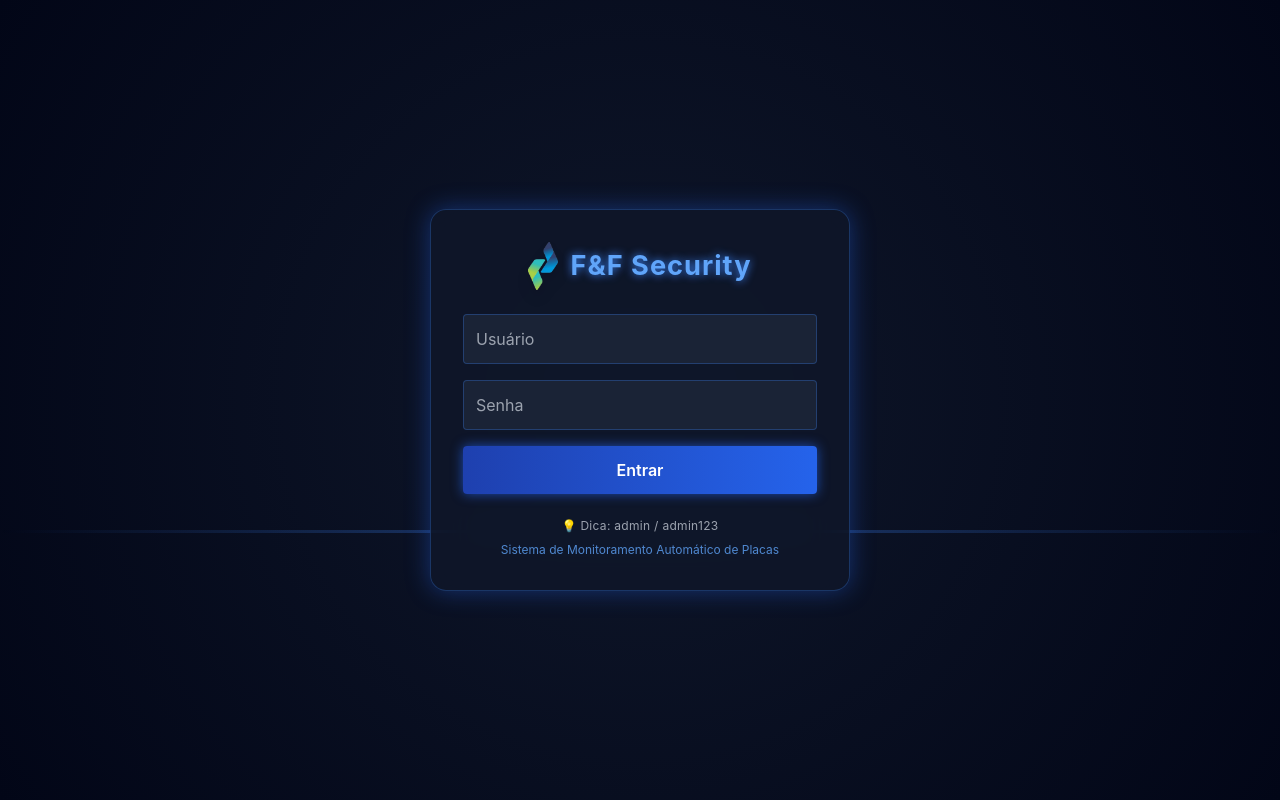
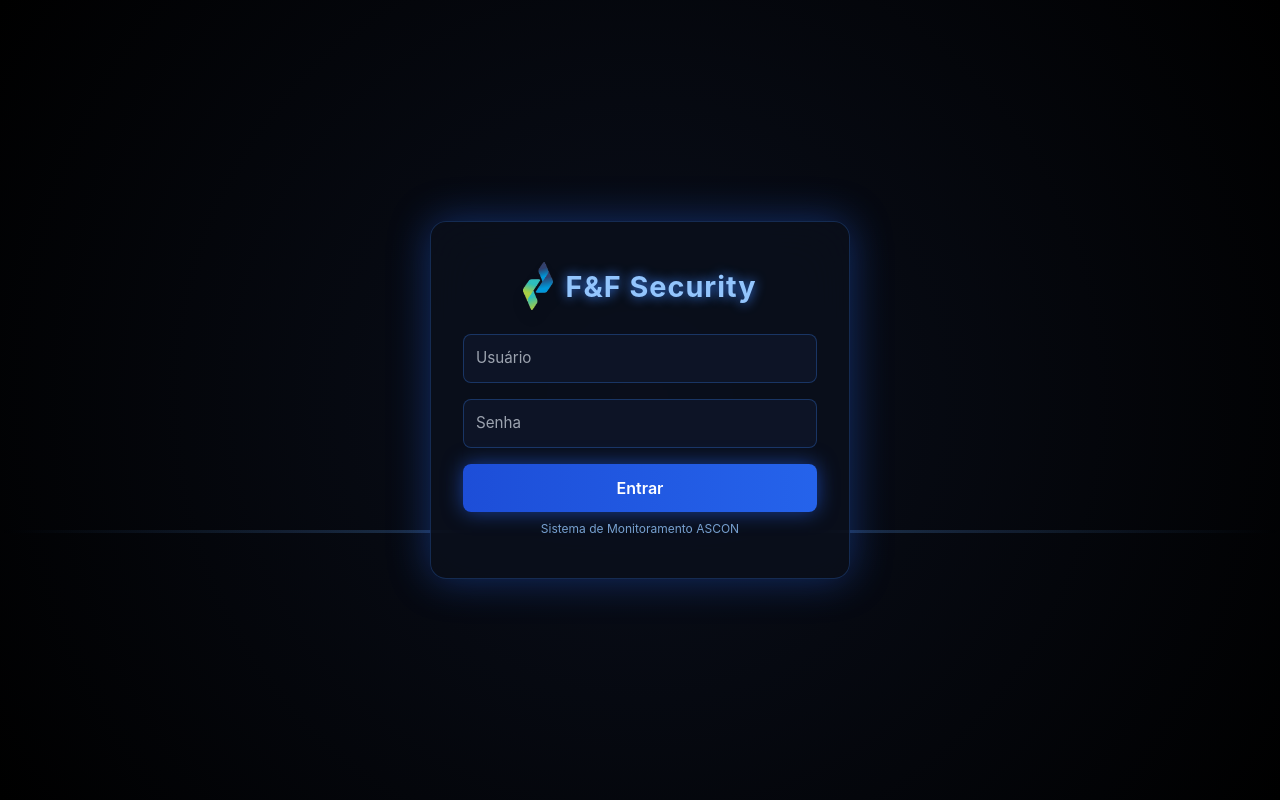
Before and after one commit to Lucas78x/LPR-Dashboard, a FastAPI app: page /login in a window 1280 px wide. Run offline with FastAPI, Linux system fonts and the light colour scheme; some libraries are stand-ins or nearby versions.

Commit message:
Add files via upload

```diff
--- a/templates/login.html
+++ b/templates/login.html
@@ -2,77 +2,102 @@
 <html lang="pt-br" class="h-full">
 <head>
   <meta charset="UTF-8" />
-  <title>Login • LPR Dashboard</title>
+  <title>Login • F&F Security</title>
+  <meta name="viewport" content="width=device-width, initial-scale=1" />
   <script src="https://cdn.tailwindcss.com"></script>
   <script src="https://cdn.jsdelivr.net/npm/tsparticles@3/tsparticles.bundle.min.js"></script>
+
   <style>
     html, body {
       height: 100%;
       overflow: hidden;
-      background: radial-gradient(circle at center, #0f172a 0%, #020617 100%);
+      background: radial-gradient(circle at center, #0a0f1c 0%, #000 100%);
       color: white;
       font-family: 'Inter', sans-serif;
     }
+
     #tsparticles { position: fixed; inset: 0; z-index: 0; }
+
     .login-box {
       position: relative;
       z-index: 10;
       width: 100%;
       max-width: 420px;
-      padding: 2rem;
+      padding: 2.5rem 2rem;
       border-radius: 1rem;
-      background: rgba(15, 23, 42, 0.8);
-      backdrop-filter: blur(20px);
-      border: 1px solid rgba(59, 130, 246, 0.3);
-      box-shadow: 0 0 25px rgba(37, 99, 235, 0.4);
-      animation: fadeIn 1.2s ease forwards;
+      background: rgba(10, 15, 28, 0.8);
+      backdrop-filter: blur(25px);
+      border: 1px solid rgba(59, 130, 246, 0.25);
+      box-shadow: 0 0 40px rgba(37, 99, 235, 0.4);
+      animation: fadeIn 1.3s ease forwards;
     }
+
     @keyframes fadeIn {
-      from { opacity: 0; transform: translateY(30px); }
+      from { opacity: 0; transform: translateY(40px); }
       to { opacity: 1; transform: translateY(0); }
     }
+
     .login-title {
-      font-size: 1.7rem;
+      font-size: 1.8rem;
       font-weight: 700;
+      color: #93c5fd;
       letter-spacing: 1px;
-      color: #60a5fa;
-      text-shadow: 0 0 8px #3b82f6;
+      text-shadow: 0 0 12px #3b82f6;
     }
+
     .scanner-line {
       position: fixed;
       top: -100px;
       left: 0;
       width: 100%;
       height: 3px;
-      background: linear-gradient(90deg, transparent, #3b82f6, transparent);
+      background: linear-gradient(90deg, transparent, #60a5fa, transparent);
       animation: scan 4s linear infinite;
       z-index: 1;
-      opacity: 0.4;
+      opacity: 0.35;
     }
+
     @keyframes scan {
       0% { top: -100px; }
       50% { top: 100%; }
       100% { top: -100px; }
     }
-    .btn-glow {
-      background: linear-gradient(90deg, #1e40af, #2563eb);
-      box-shadow: 0 0 12px rgba(37,99,235,0.7);
+
+    .input-glow {
+      background: rgba(15, 23, 42, 0.85);
+      border: 1px solid rgba(59,130,246,0.3);
+      color: #e5e7eb;
+      font-size: 0.95rem;
+      border-radius: 8px;
       transition: 0.3s;
     }
+
+    .input-glow:focus {
+      border-color: #3b82f6;
+      box-shadow: 0 0 15px rgba(59,130,246,0.6);
+      outline: none;
+      background: rgba(15, 23, 42, 0.95);
+    }
+
+    .btn-glow {
+      background: linear-gradient(90deg, #1d4ed8, #2563eb);
+      color: white;
+      font-weight: 600;
+      border-radius: 8px;
+      box-shadow: 0 0 20px rgba(37,99,235,0.6);
+      transition: all 0.25s ease;
+    }
+
     .btn-glow:hover {
-      box-shadow: 0 0 25px rgba(37,99,235,1);
+      box-shadow: 0 0 35px rgba(37,99,235,0.9);
       transform: scale(1.03);
     }
-    .input-glow {
-      background: rgba(30,41,59,0.8);
-      border: 1px solid rgba(59,130,246,0.3);
-      color: white;
-      transition: 0.3s;
-    }
-    .input-glow:focus {
-      border-color: #3b82f6;
-      box-shadow: 0 0 10px rgba(59,130,246,0.5);
-      outline: none;
+
+    .footer-text {
+      font-size: 0.75rem;
+      color: #93c5fd;
+      opacity: 0.8;
+      margin-top: 0.5rem;
     }
   </style>
 </head>
@@ -95,27 +120,25 @@
 
     <form method="post" action="/login" class="space-y-4">
       <div>
-        <input name="username" required placeholder="Usuário" class="w-full p-3 rounded input-glow" />
+        <input name="username" required placeholder="Usuário" class="w-full p-3 input-glow" />
       </div>
       <div>
-        <input name="password" type="password" required placeholder="Senha" class="w-full p-3 rounded input-glow" />
+        <input name="password" type="password" required placeholder="Senha" class="w-full p-3 input-glow" />
       </div>
-      <button class="w-full py-3 rounded btn-glow text-white font-semibold">Entrar</button>
+      <button class="w-full py-3 btn-glow">Entrar</button>
     </form>
 
-    <p class="text-gray-400 text-xs mt-6 tracking-wide">💡 Dica: admin / admin123</p>
-    <p class="text-blue-400 text-xs mt-2 opacity-80">Sistema de Monitoramento Automático de Placas</p>
+    <p class="footer-text">Sistema de Monitoramento ASCON</p>
   </div>
 
   <script>
-    // tsParticles com tema "automação digital"
     tsParticles.load("tsparticles", {
       fullScreen: false,
       background: { color: "#020617" },
       fpsLimit: 60,
       particles: {
-        number: { value: 70 },
-        color: { value: ["#3b82f6", "#60a5fa", "#38bdf8"] },
+        number: { value: 60 },
+        color: { value: ["#2563eb", "#60a5fa", "#93c5fd"] },
         shape: { type: "circle" },
         opacity: { value: 0.6 },
         size: { value: { min: 1, max: 3 } },
```
